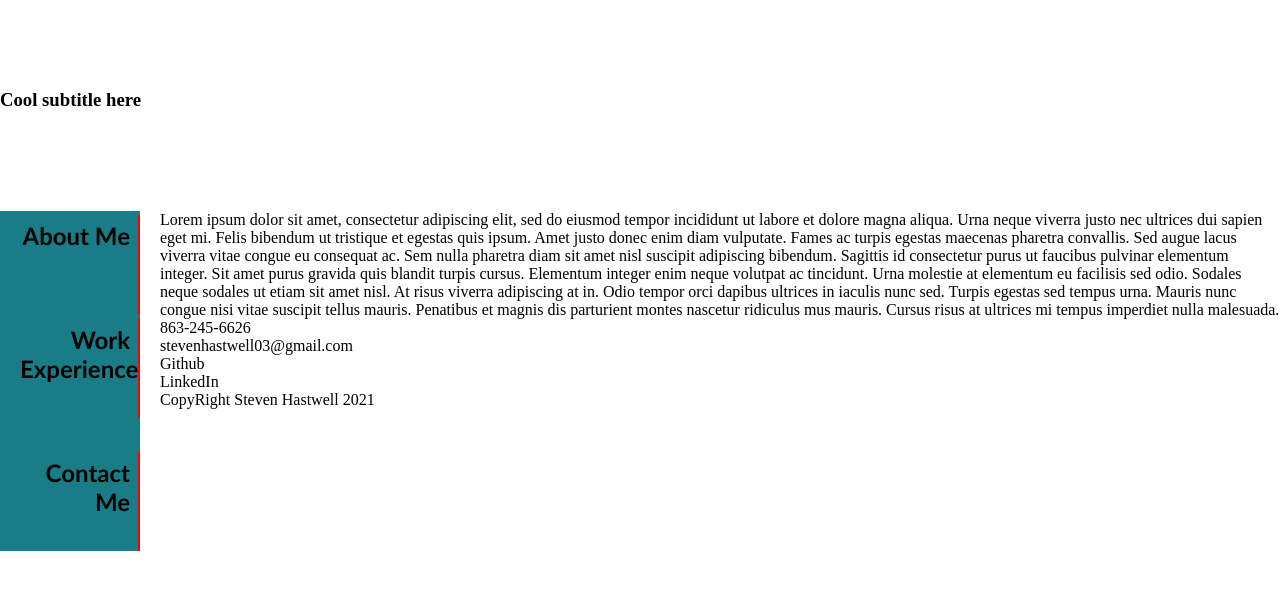
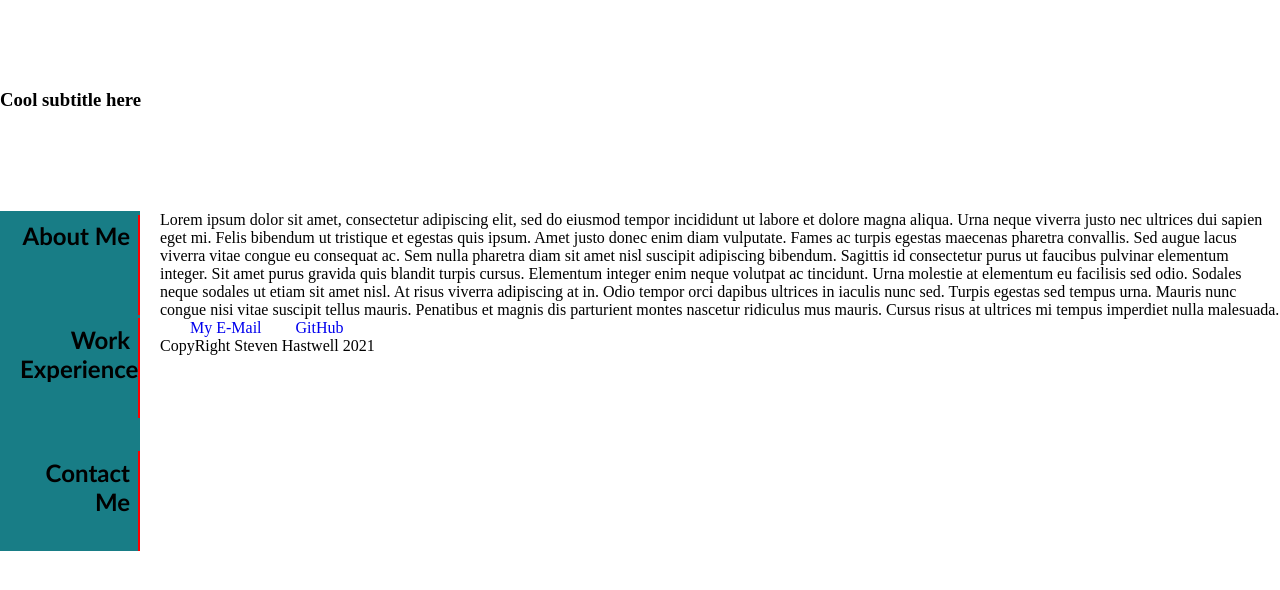
Before and after one commit to Storm-Mercy/shastwell-portfolio, a plain HTML site: page index.html in a window 1280 px wide. Shown: the part 86-676 px from the top of the page. Drawn offline with Linux system fonts and the light colour scheme.

Commit message:
created the links for contacting me

```diff
--- a/Assets/css/style.css
+++ b/Assets/css/style.css
@@ -35,7 +35,6 @@ header h3 {
     color: rgb(24, 125, 134);
     text-decoration: underline grey;
     border-bottom: 4px solid rgb(24, 125, 134);
-
 }
 
 main {
@@ -97,3 +96,9 @@ main {
     height: 100px;
     width: 1px;
 }
+
+section li {
+    display: inline-block;
+    margin-left: 30px;
+    text-align: center;
+}
--- a/index.html
+++ b/index.html
@@ -80,10 +80,12 @@
             </section>
         </section>
         <section id="contact_me" class="s3">
-            <p>863-245-6626</p>
-            <p>stevenhastwell03@gmail.com</p>
-            <p>Github</p>
-            <p>LinkedIn</p>
+            <nav>
+                <ul>
+                    <a href="stevenhastwell03@gmail.com"><li>My E-Mail</li></a>
+                    <a href="https://github.com/Storm-Mercy"><li>GitHub</li></a>
+                </ul>
+            </nav>
         </section>
     </section>
 </body>
```
